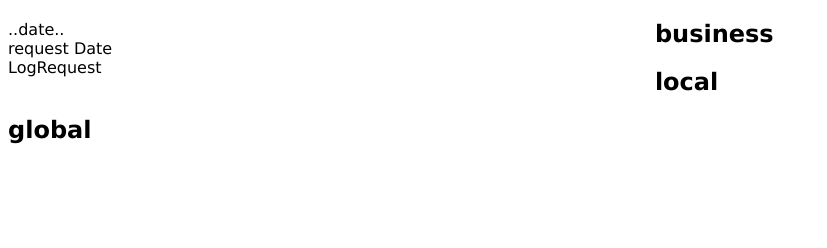
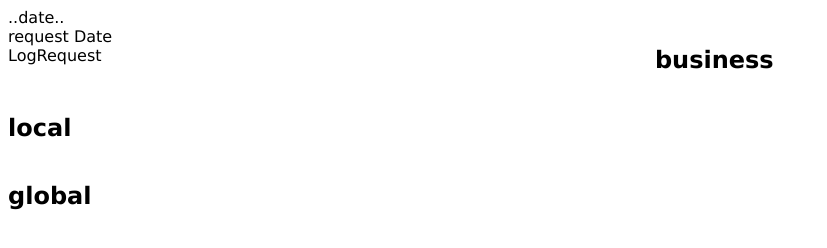
Before and after one commit to wolfhesse/ase-whbase, a website: page static.html in a window 1280 px wide. Shown: the whole page, without its empty margins (0-827 px from the left). Drawn offline with nearby package versions, Linux system fonts and the light colour scheme; no server answers.

Commit message:
clearfix

```diff
--- a/static.html
+++ b/static.html
@@ -15,21 +15,21 @@
     <div id="tLastUpDate" class="element"></div>
 </div>
 
-<div class="container">
-    <div id="col1-wrapper" class="container">
+<div class="container clearfix">
+    <div id="col1-wrapper" class="container clearfix">
         <h2>business</h2>
 
         <div id="tStatus" class="element"></div>
         <div id="col-business" class="element">
         </div>
     </div>
-    <div id="col2-wrapper" class="container">
+    <div id="col2-wrapper" class="container clearfix">
         <h2>local</h2>
 
-        <div id="col-local" class="element">
+        <div id="col-local" class="element clearfix">
         </div>
     </div>
-    <div id="col3-wrapper" class="container">
+    <div id="col3-wrapper" class="container clearfix">
         <h2>global</h2>
 
         <div id="col-global" class="element">
```
